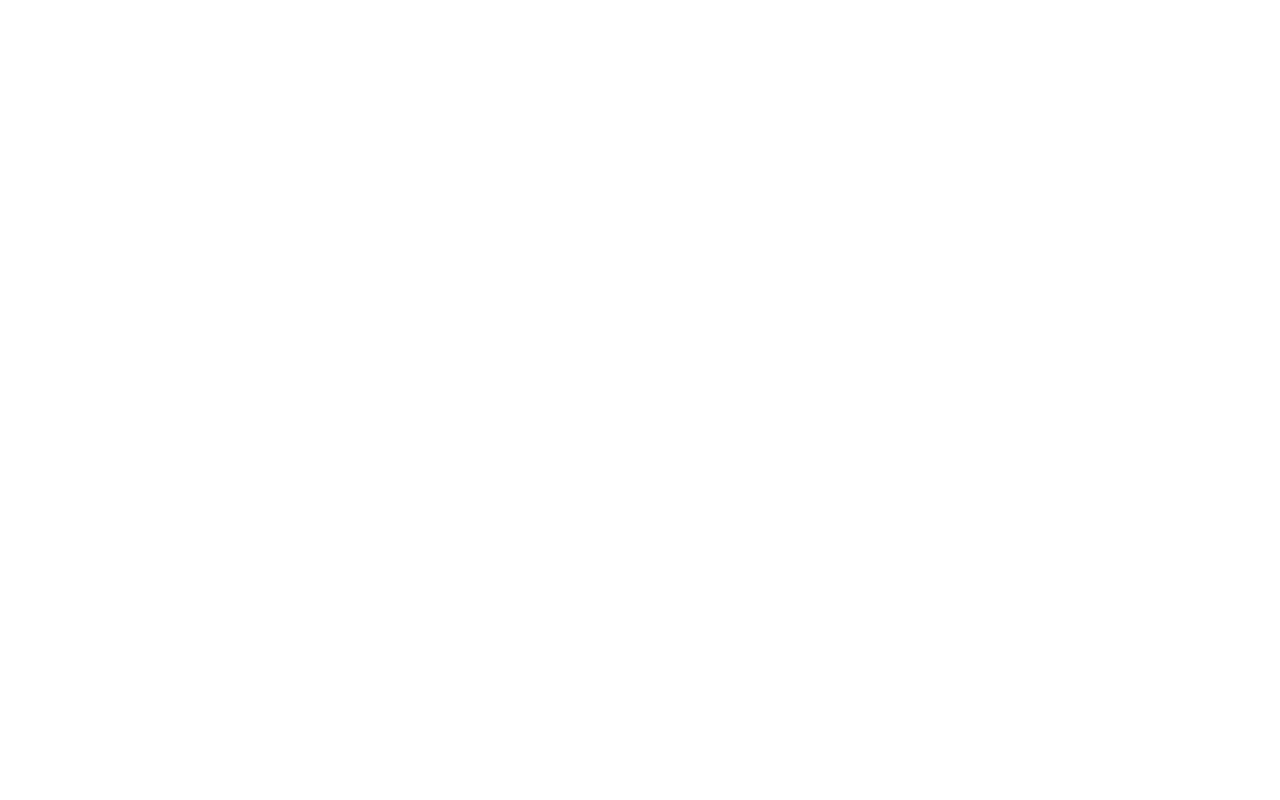
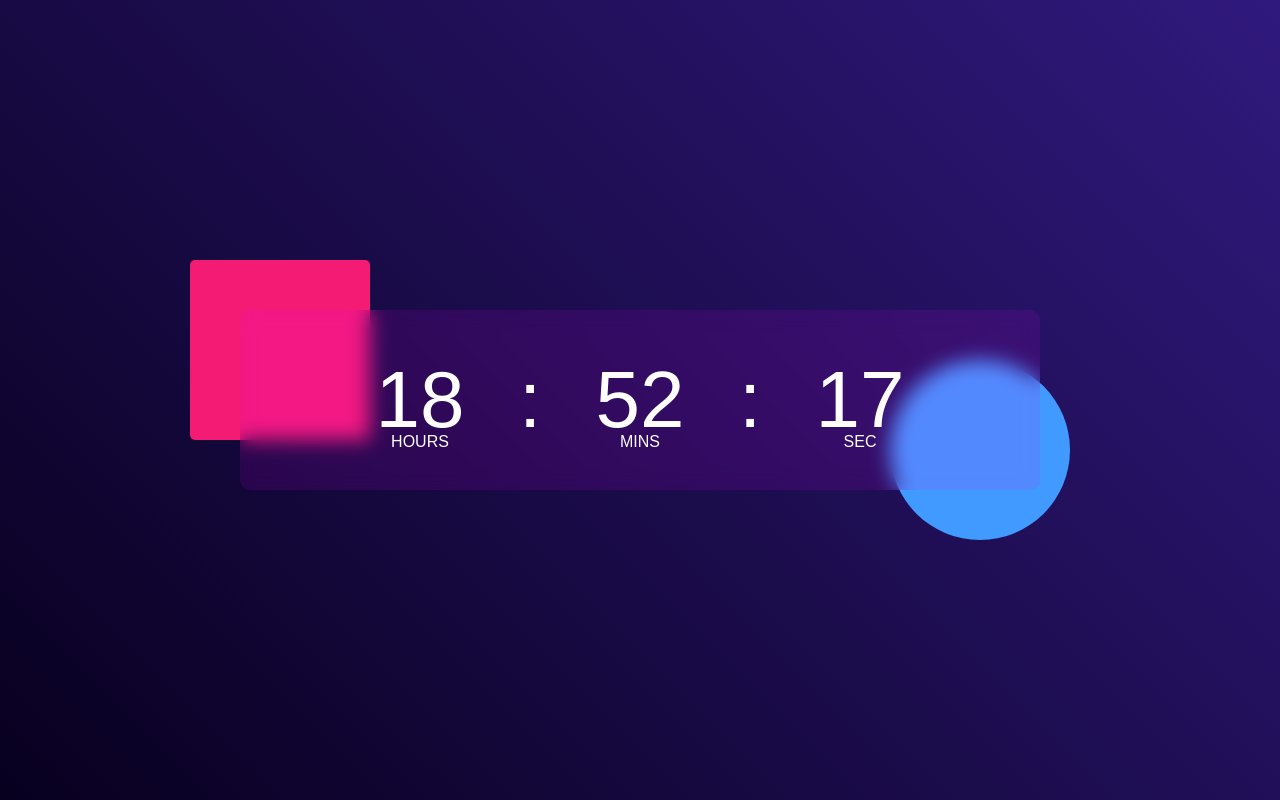
Before and after one commit to ArmanM26/Clock, a plain HTML site: page index.html in a window 1280 px wide. Drawn offline with Linux system fonts and the light colour scheme.

Commit message:
Add full digital clock project with HTML, CSS, JS

```diff
--- a/index.html
+++ b/index.html
@@ -7,6 +7,31 @@
     <link rel="stylesheet" href="style.css">
 </head>
 <body>
+    <div class="hero">
+    <div class="container">
+        <div class="clock">
+            <span id="hrs">00</span>
+            <span>:</span>
+            <span id="min">00</span>
+            <span>:</span>
+            <span id="sec">00</span>
+        </div>
+    </div>
+ </div>
 
+ <script>
+    let hrs=document.getElementById('hrs')
+    let min=document.getElementById('min')
+    let sec=document.getElementById('sec')
+
+setInterval(() => {
+     let currentTime=new Date()
+    hrs.innerHTML=(currentTime.getHours()<10?"0":"")+currentTime.getHours()
+    min.innerHTML=(currentTime.getMinutes()<10?"0":"")+currentTime.getMinutes()
+    sec.innerHTML=(currentTime.getSeconds()<10?"0":"")+currentTime.getSeconds()
+
+}, 1000);
+
+ </script>
 </body>
 </html>
--- a/style.css
+++ b/style.css
@@ -0,0 +1,85 @@
+* {
+  margin: 0;
+  padding: 0;
+  font-family: "Poppins", sans-serif;
+  box-sizing: border-box;
+}
+
+.hero {
+  width: 100%;
+  min-height: 100vh;
+  background: linear-gradient(45deg, #08001f, #30197d);
+  color: #fff;
+  position: relative;
+}
+
+.container {
+  width: 800px;
+  height: 180px;
+  position: absolute;
+  top: 50%;
+  left: 50%;
+  transform: translate(-50%, -50%);
+}
+
+.clock {
+  width: 100%;
+  height: 100%;
+  background: rgba(235, 0, 255, 0.11);
+  border-radius: 10px;
+  display: flex;
+  align-items: center;
+  justify-content: center;
+  backdrop-filter: blur(10px);
+}
+
+.container::before {
+  content: "";
+  width: 180px;
+  height: 180px;
+  background: #f41b75;
+  border-radius: 5px;
+  position: absolute;
+  left: -50px;
+  top: -50px;
+  z-index: -1;
+}
+.container::after {
+  content: "";
+  width: 180px;
+  height: 180px;
+  background: #419aff;
+  border-radius: 50%;
+  position: absolute;
+  right: -30px;
+  bottom: -50px;
+  z-index: -1;
+}
+
+.clock span {
+  font-size: 80px;
+  width: 110px;
+  display: inline-block;
+  text-align: center;
+  position: relative;
+}
+
+.clock span::after {
+  font-size: 16px;
+  position: absolute;
+  bottom: -5px;
+  left: 50%;
+  transform: translateX(-50%);
+}
+
+#hrs::after {
+  content: "HOURS";
+}
+
+#min::after {
+  content: "MINS";
+}
+
+#sec::after {
+  content: "SEC";
+}
```
